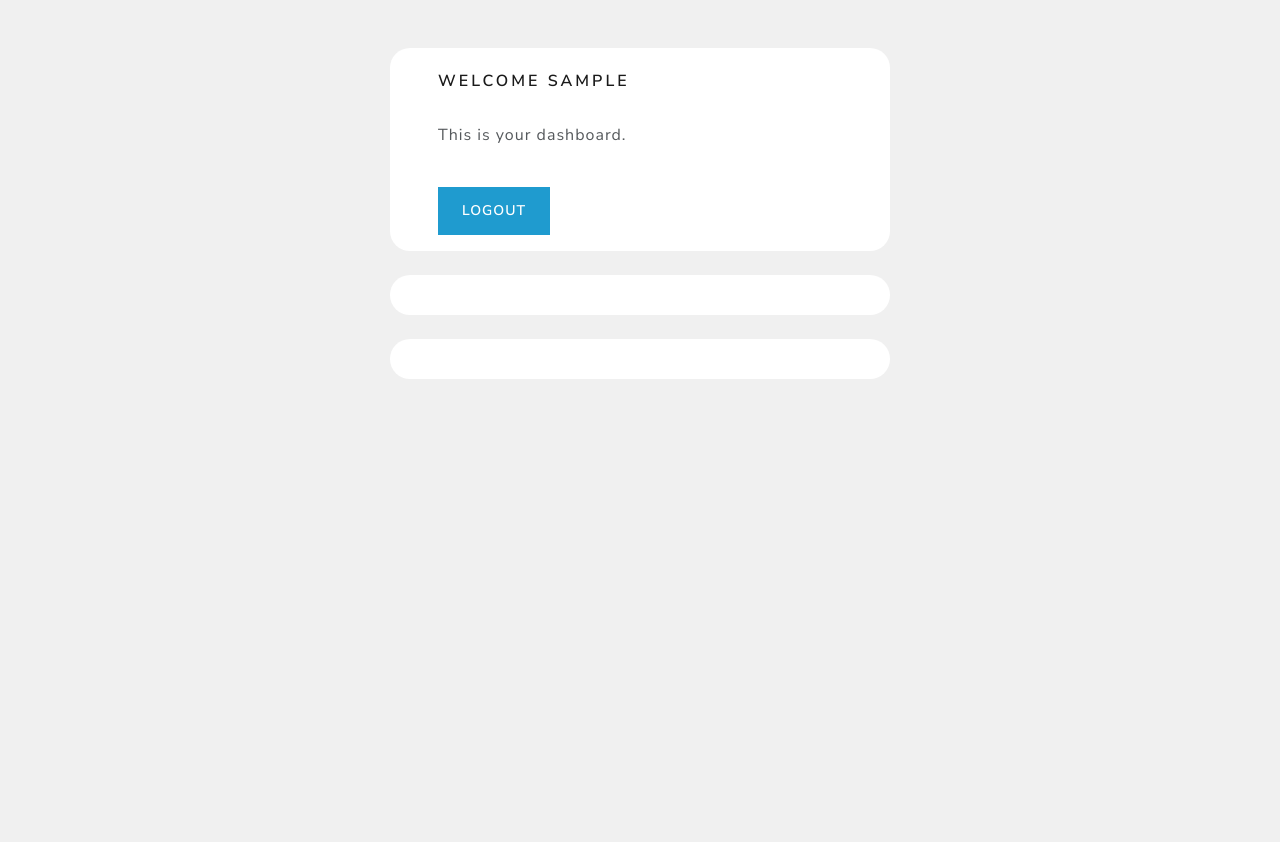
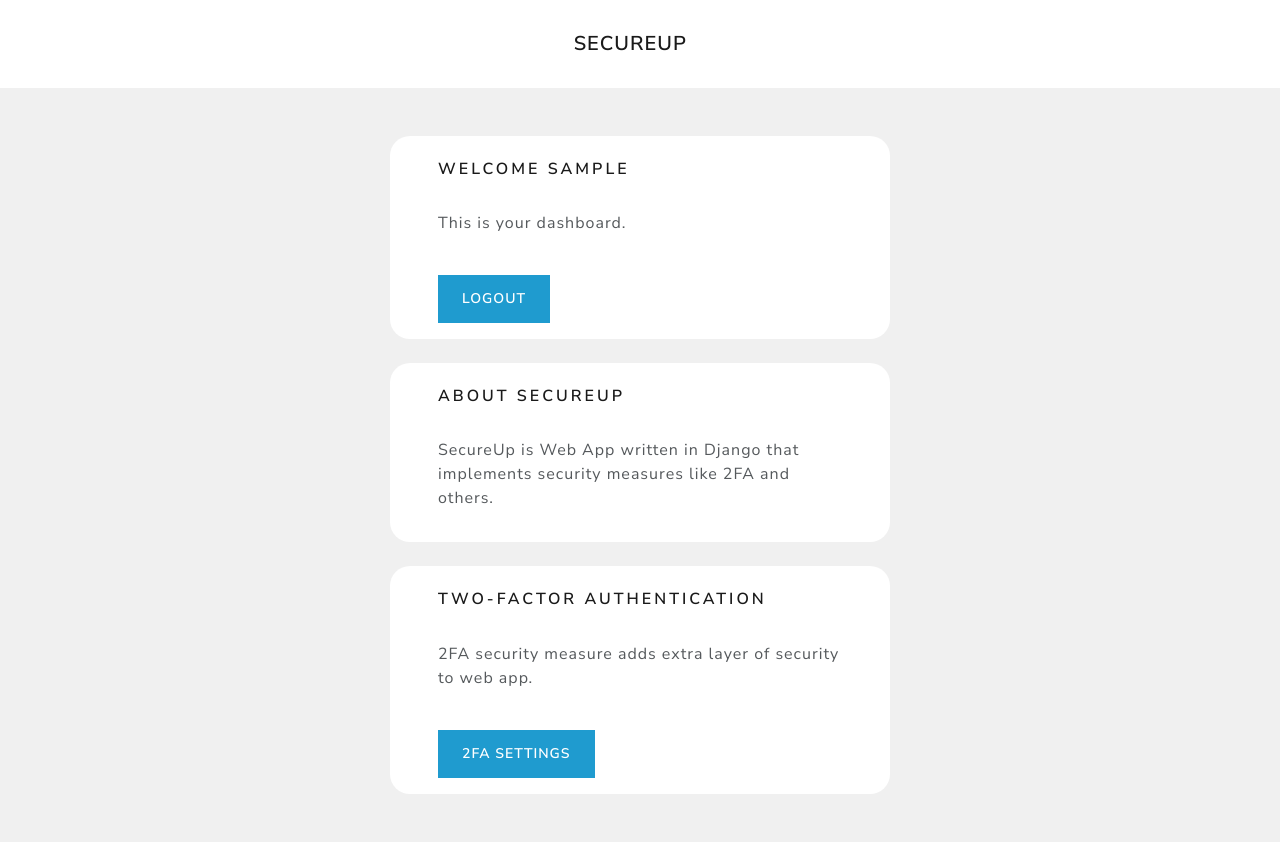
Before and after one commit to eccololo/django-projects, a Django app: page /dashboard in a window 1280 px wide. Before the commit the page ends 379 px from the top, so only its background shows below. Run offline with Django 5.2, Linux system fonts and the light colour scheme; the visitor is signed in with stand-in values (Sample User, id 1).

Commit message:
Add content to dashboard template.

```diff
--- a/SecureUp/secureup/secureapp/templates/dashboard.html
+++ b/SecureUp/secureup/secureapp/templates/dashboard.html
@@ -2,6 +2,12 @@
 {% load static %}
 {% block title %}SecureUp | Dashboard{% endblock %}
 {% block content %}
+<nav
+  class="navbar navbar-expand-lg navbar-light bg-white justify-content-center"
+>
+  <a class="navbar-brand main-heading" href="{% url 'home' %}"> &nbsp; SecureUp </a>
+
+</nav>
 <br /><br />
 <div class="container bg-white shadow-md px-5 pb-3 pt-4 form-layout">
     <h5>Welcome {{ user }}</h5>
@@ -12,10 +18,17 @@
 </div>
 <br />
 <div class="container bg-white shadow-md px-5 pb-3 pt-4 form-layout">
-
+    <h5>About SecureUp</h5>
+    <br />
+    <p>SecureUp is Web App written in Django that implements security measures like 2FA and others.</p>
 </div>
 <br />
 <div class="container bg-white shadow-md px-5 pb-3 pt-4 form-layout">
-
+    <h5>Two-Factor Authentication</h5>
+    <br />
+    <p>2FA security measure adds extra layer of security to web app.</p>
+    <br />
+    <a href="" class="btn btn-info navbar-btn" type="button">2FA Settings</a>
 </div>
+<br /><br />
 {% endblock %}
```
